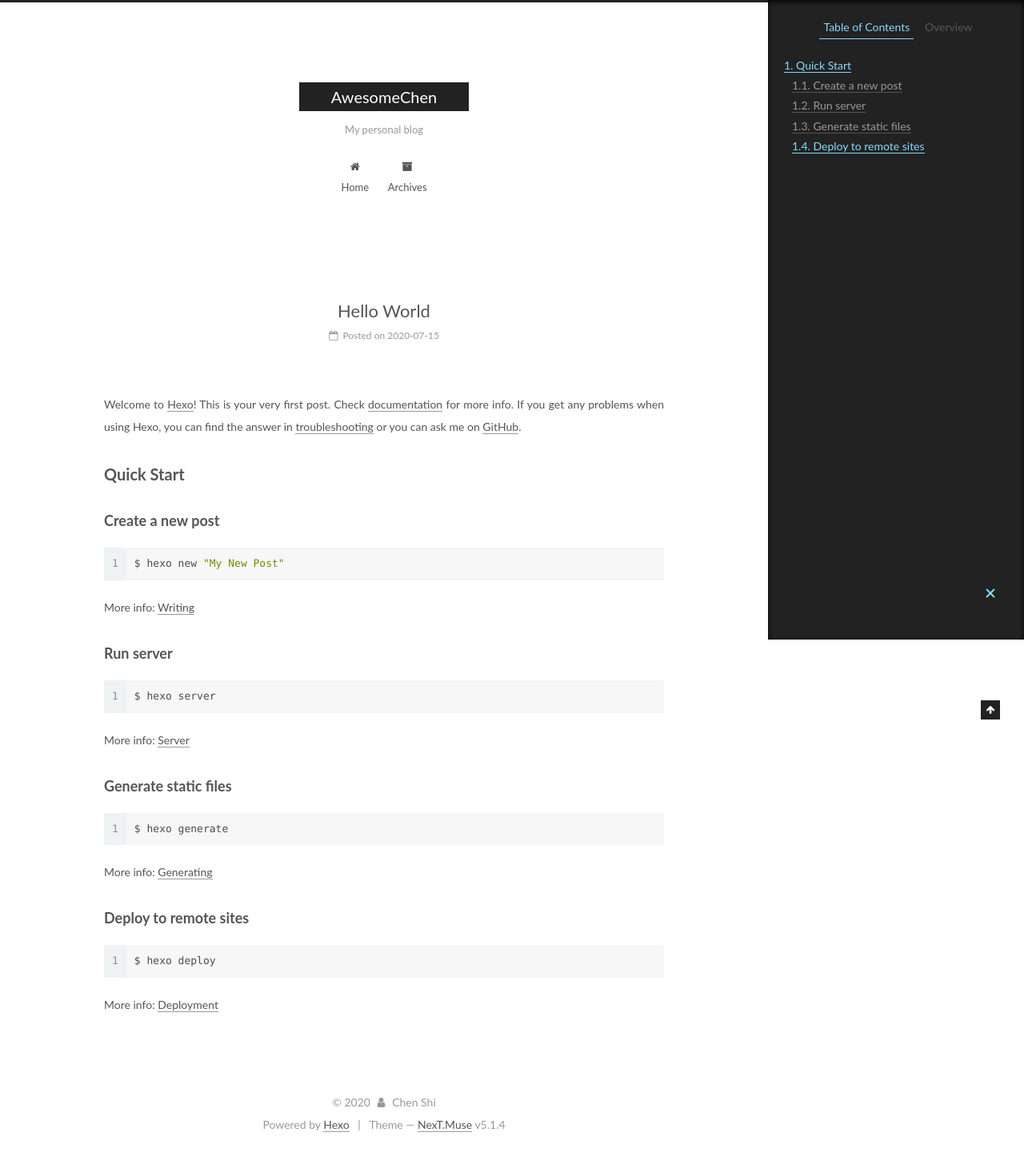
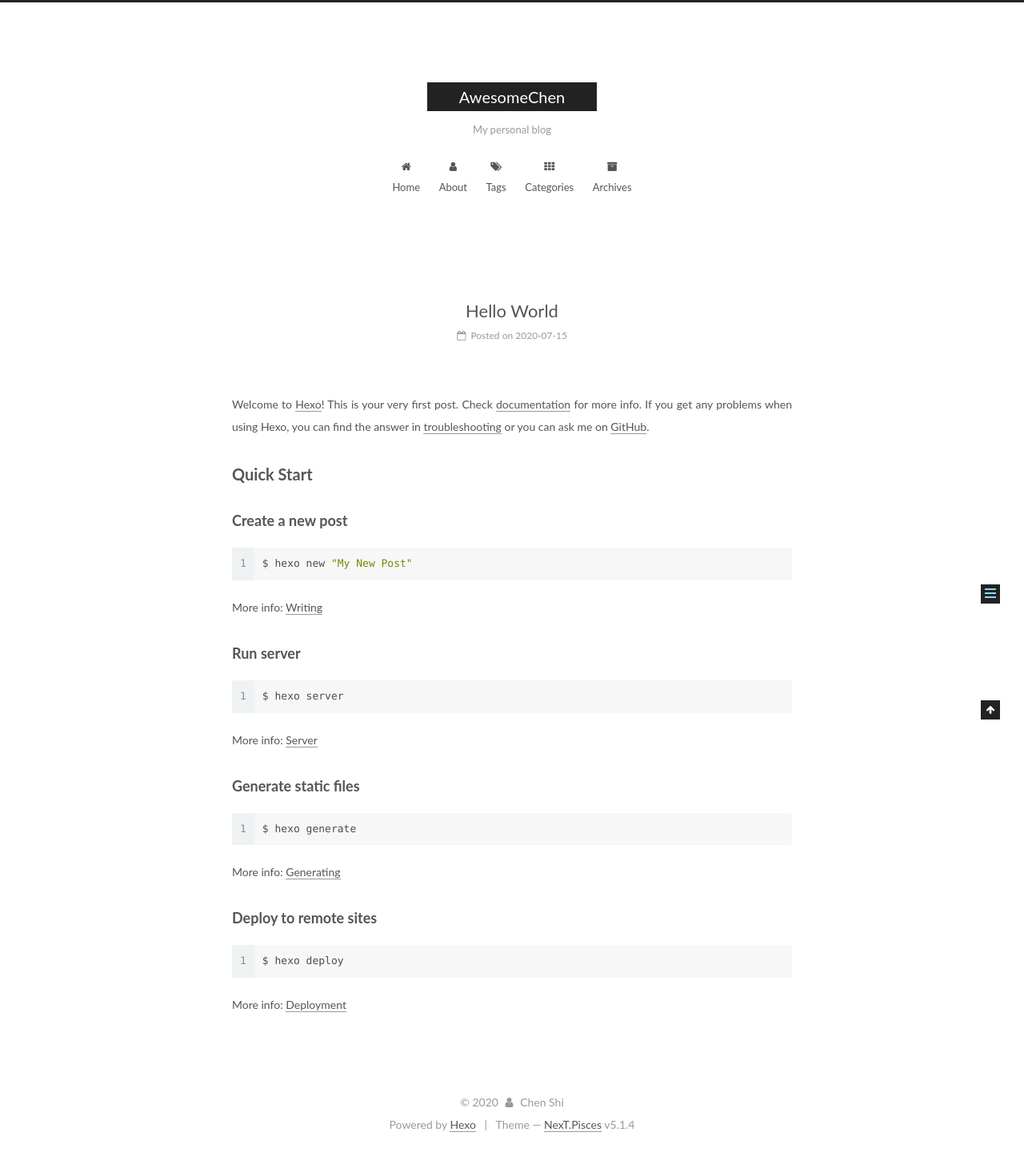
Before and after one commit to shichen35/shichen35.github.io, a plain HTML site: page 2020/07/15/hello-world/index.html in a window 1280 px wide. Shown: the whole page at 80% size. Drawn offline with Linux system fonts and the light colour scheme.

Commit message:
Site updated: 2020-07-15 17:15:58

```diff
--- a/2020/07/15/hello-world/index.html
+++ b/2020/07/15/hello-world/index.html
@@ -5,7 +5,7 @@
 
 
 
-<html class="theme-next muse use-motion" lang="en">
+<html class="theme-next pisces use-motion" lang="en">
 <head>
   <meta charset="UTF-8"/>
 <meta http-equiv="X-UA-Compatible" content="IE=edge" />
@@ -97,7 +97,7 @@
   var NexT = window.NexT || {};
   var CONFIG = {
     root: '/',
-    scheme: 'Muse',
+    scheme: 'Pisces',
     version: '5.1.4',
     sidebar: {"position":"left","display":"post","offset":12,"b2t":false,"scrollpercent":false,"onmobile":false},
     fancybox: true,
@@ -186,6 +186,36 @@
               <i class="menu-item-icon fa fa-fw fa-home"></i> <br />
 
             Home
+          </a>
+        </li>
+
+
+        <li class="menu-item menu-item-about">
+          <a href="/about/%20" rel="section">
+
+              <i class="menu-item-icon fa fa-fw fa-user"></i> <br />
+
+            About
+          </a>
+        </li>
+
+
+        <li class="menu-item menu-item-tags">
+          <a href="/tags/%20" rel="section">
+
+              <i class="menu-item-icon fa fa-fw fa-tags"></i> <br />
+
+            Tags
+          </a>
+        </li>
+
+
+        <li class="menu-item menu-item-categories">
+          <a href="/categories/%20" rel="section">
+
+              <i class="menu-item-icon fa fa-fw fa-th"></i> <br />
+
+            Categories
           </a>
         </li>
 
@@ -480,7 +510,7 @@
 
 
 
-  <div class="theme-info">Theme &mdash; <a class="theme-link" target="_blank" href="https://github.com/iissnan/hexo-theme-next">NexT.Muse</a> v5.1.4</div>
+  <div class="theme-info">Theme &mdash; <a class="theme-link" target="_blank" href="https://github.com/iissnan/hexo-theme-next">NexT.Pisces</a> v5.1.4</div>
 
 
 
@@ -581,6 +611,13 @@
 
 
 
+  <script type="text/javascript" src="/js/src/affix.js?v=5.1.4"></script>
+
+  <script type="text/javascript" src="/js/src/schemes/pisces.js?v=5.1.4"></script>
+
+
+
+
   <script type="text/javascript" src="/js/src/scrollspy.js?v=5.1.4"></script>
 <script type="text/javascript" src="/js/src/post-details.js?v=5.1.4"></script>
 
```
Also changed, not shown: archives/2020/07/index.html (+40 -3 lines), archives/2020/index.html (+40 -3 lines), archives/index.html (+40 -3 lines), index.html (+40 -3 lines).
